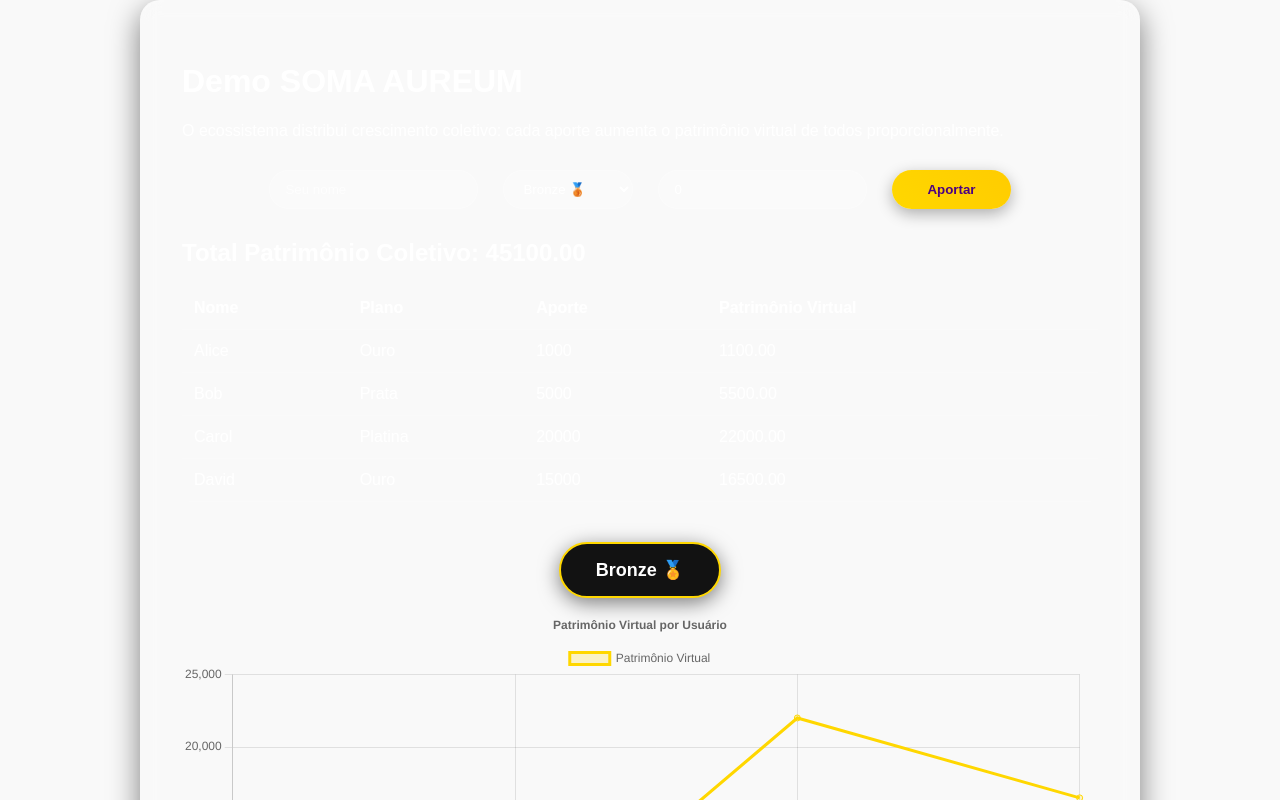
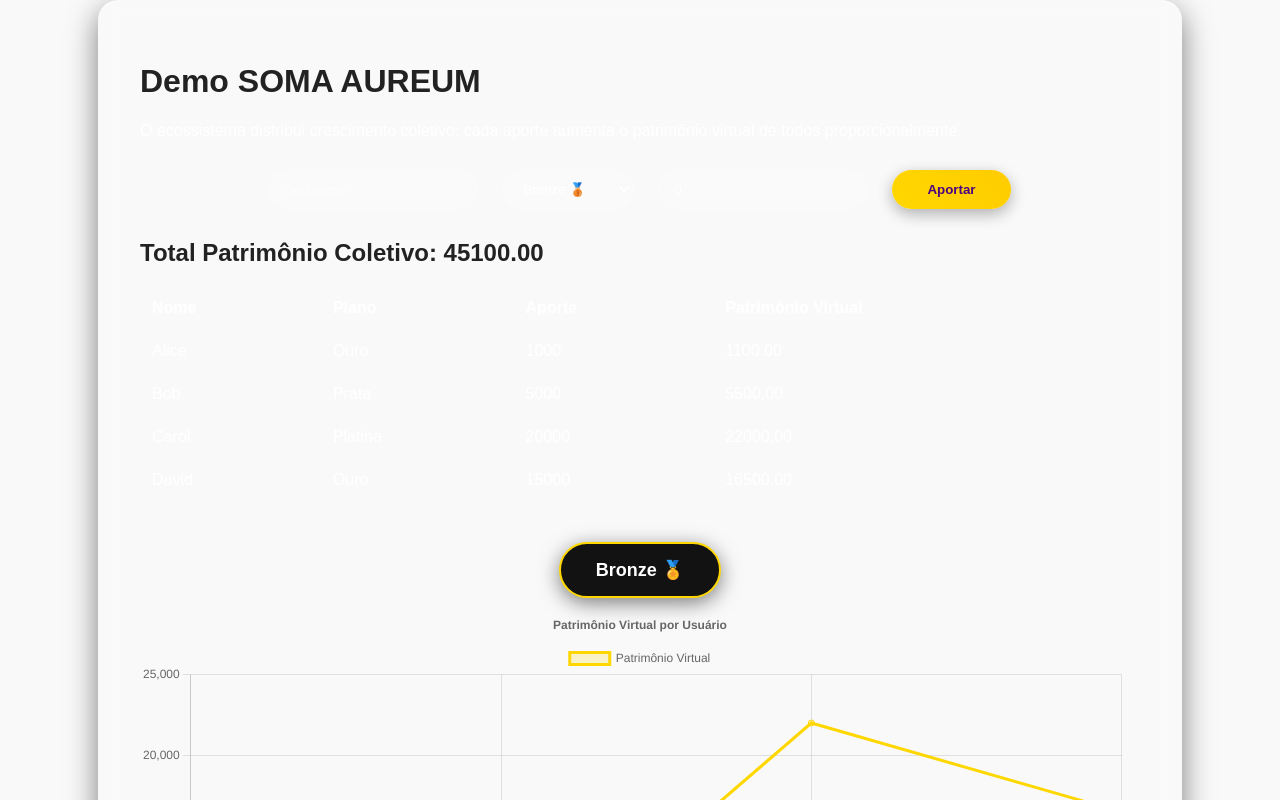
Before and after one commit to Claratrade33/soma-aureum, a React (Create React App) app in the folder frontend/: page / in a window 1280 px wide. Shown: the top 800 px of the page. Built offline with nearby package versions, Linux system fonts and the light colour scheme.

Commit message:
Atualizar o index.css

```diff
--- a/frontend/src/index.css
+++ b/frontend/src/index.css
@@ -1,11 +1,14 @@
-/* src/index.css */
 body {
-  margin: 0;
-  padding: 0;
-  font-family: Arial, Helvetica, sans-serif;
-  background-color: #f9f9f9;
+    margin: 0;
+    font-family: 'Arial', sans-serif;
+    background-color: #f9f9f9;
+    color: #333;
 }
 
-* {
-  box-sizing: border-box;
+h1, h2 {
+    color: #222;
 }
+
+button {
+    cursor: pointer;
+}
```
